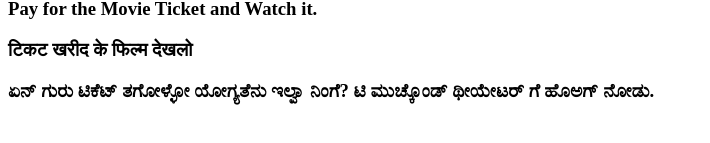
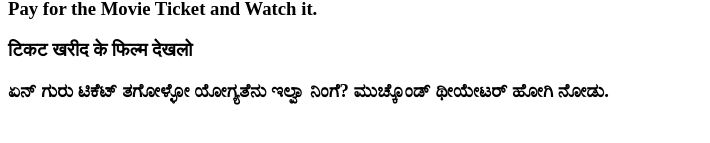
Before and after one commit to Hanuman85/tkf-download-free, a plain HTML site: page index.html in a window 1280 px wide. Shown: the part 185-328 px from the top of the page, without its empty margins (0-710 px from the left). Drawn offline with Linux system fonts and the light colour scheme.

Commit message:
fix(text)

```diff
--- a/index.html
+++ b/index.html
@@ -3,4 +3,4 @@
 <h1 id="-">ಥೂ !!! ನಾಚಿಕೆಯಾಗ್ಬೇಕ್ ನಿಮ್ ಜನ್ಮಕ್ಕೆ .</h1>
 <h3 id="pay-for-the-movie-ticket-and-watch-it-">Pay for the Movie Ticket and Watch it.</h3>
 <h3 id="-">टिकट खरीद के फिल्म देखलो</h3>
-<h3 id="-">ಏನ್ ಗುರು ಟಿಕೆಟ್ ತಗೋಳ್ಳೋ ಯೋಗ್ಯತೆನು ಇಲ್ವಾ ನಿಂಗೆ? ಟಿ ಮುಚ್ಕೊಂಡ್ ಥೀಯೇಟರ್ ಗೆ ಹೊಅಗ್ ನೋಡು.</h3>
+<h3 id="-">ಏನ್ ಗುರು ಟಿಕೆಟ್ ತಗೋಳ್ಳೋ ಯೋಗ್ಯತೆನು ಇಲ್ವಾ ನಿಂಗೆ? ಮುಚ್ಕೊಂಡ್ ಥೀಯೇಟರ್ ಹೋಗಿ ನೋಡು. </h3>
```
